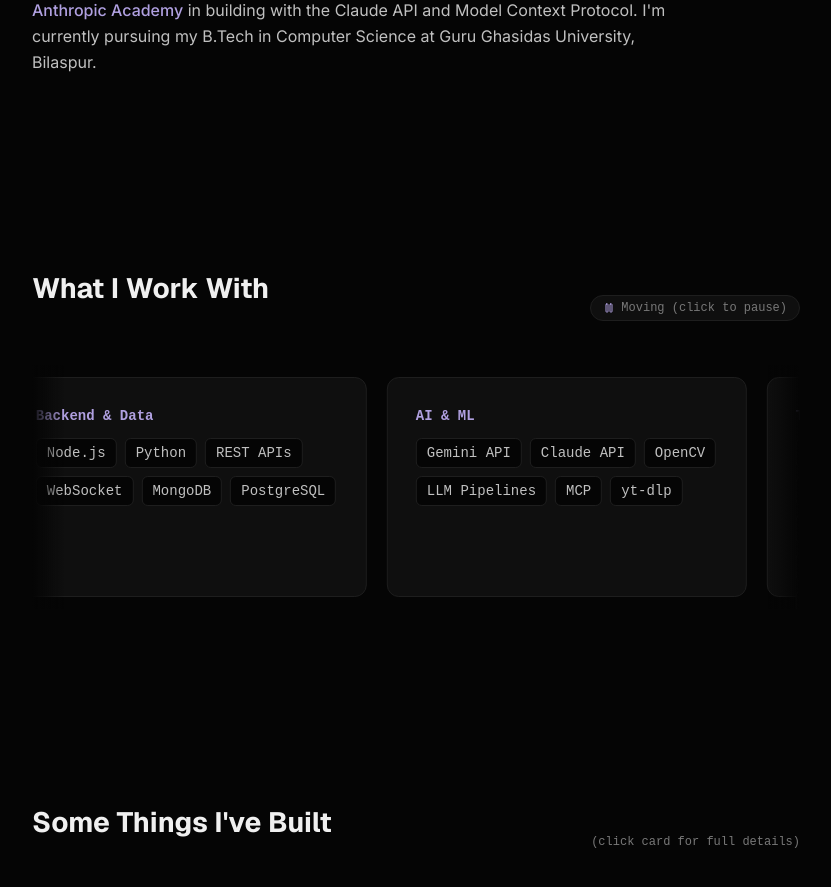
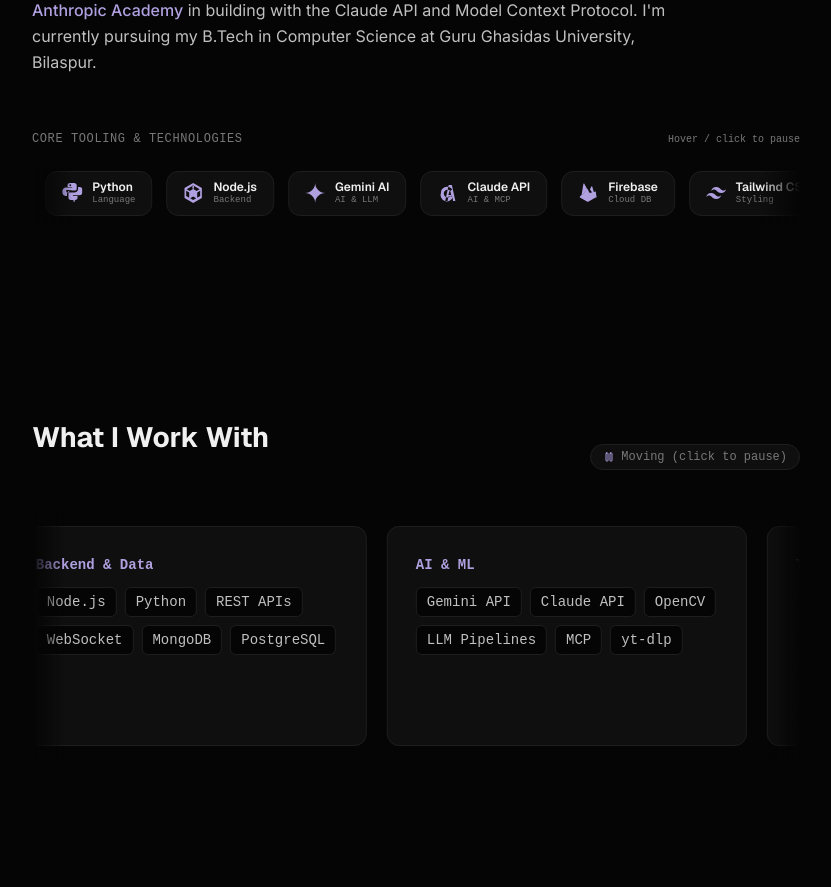
Before and after one commit to raidipanshu25-ops/portfolio, a Next.js app: page / in a window 1280 px wide. Shown: the part 1340-2227 px from the top of the page, without its empty margins (176-1007 px from the left). Built offline with nearby package versions, Linux system fonts and the light colour scheme.

Commit message:
feat: add dynamic tools & tech logo animated marquee to About section

```diff
--- a/src/components/sections/About.tsx
+++ b/src/components/sections/About.tsx
@@ -1,5 +1,6 @@
 "use client";
 
+import { useState } from "react";
 import { motion, type Variants } from "framer-motion";
 
 const container: Variants = {
@@ -15,7 +16,129 @@
   show: { opacity: 1, y: 0, transition: { duration: 0.5 } },
 };
 
+interface ToolLogo {
+  name: string;
+  category: string;
+  svg: React.ReactNode;
+}
+
+const tools: ToolLogo[] = [
+  {
+    name: "Next.js",
+    category: "Framework",
+    svg: (
+      <svg className="w-5 h-5" viewBox="0 0 24 24" fill="currentColor">
+        <path d="M12 0C5.37 0 0 5.37 0 12s5.37 12 12 12 12-5.37 12-12S18.63 0 12 0zm5.88 18.06l-5.64-7.38v7.38H10.4V7.47h1.84l5.48 7.23V7.47h1.84v10.59h-1.68zM7.72 7.47v10.59H5.88V7.47h1.84z"/>
+      </svg>
+    ),
+  },
+  {
+    name: "React",
+    category: "Library",
+    svg: (
+      <svg className="w-5 h-5" viewBox="0 0 24 24" fill="currentColor">
+        <path d="M12 9.5a2.5 2.5 0 100 5 2.5 2.5 0 000-5zm0-7.5c-4.97 0-9 1.79-9 4s4.03 4 9 4 9-1.79 9-4-4.03-4-9-4zm0 6c-3.86 0-7-1.12-7-2.5S8.14 3 12 3s7 1.12 7 2.5-3.14 2.5-7 2.5zm6.5 1.5c-2.48-4.3-6.5-6.62-8.98-5.18s-2.48 6.08 0 10.38 6.5 6.62 8.98 5.18 2.48-6.08 0-10.38zm-1.5 8.66c-1.93 1.12-4.8-.45-6.42-3.25s-1.35-5.83.58-6.95 4.8.45 6.42 3.25 1.35 5.83-.58 6.95zM5.5 9.5c-2.48 1.44-2.48 6.08 0 10.38s6.5 6.62 8.98 5.18 2.48-6.08 0-10.38-6.5-6.62-8.98-5.18zm7.48 13.84c-1.93 1.12-4.8-.45-6.42-3.25s-1.35-5.83.58-6.95 4.8.45 6.42 3.25 1.35 5.83-.58 6.95z"/>
+      </svg>
+    ),
+  },
+  {
+    name: "TypeScript",
+    category: "Language",
+    svg: (
+      <svg className="w-5 h-5" viewBox="0 0 24 24" fill="currentColor">
+        <path d="M1.5 0h21A1.5 1.5 0 0124 1.5v21a1.5 1.5 0 01-1.5 1.5h-21A1.5 1.5 0 010 22.5v-21A1.5 1.5 0 011.5 0zm10.1 14.8h-2.3v-5H6.9V8h4.7v6.8zm7.4-1.2c-.3.8-.9 1.3-1.6 1.3-.8 0-1.4-.4-1.6-1.1-.1-.3-.1-.5-.1-.8h-2.1c0 .8.3 1.6.8 2.2.6.7 1.6 1.1 2.8 1.1 1.4 0 2.4-.4 3.1-1.2.7-.8 1-1.8 1-2.9 0-.8-.2-1.5-.7-2-.5-.5-1.2-.9-2.2-1.2-.7-.2-1.2-.4-1.4-.6-.2-.2-.3-.4-.3-.7 0-.3.1-.6.4-.8.3-.2.7-.3 1.2-.3.6 0 1 .1 1.3.4.3.3.5.7.5 1.2h2.1c0-.9-.4-1.7-1-2.2-.6-.6-1.5-.9-2.7-.9-1.2 0-2.2.3-2.9 1-.7.7-1 1.5-1 2.5 0 .8.2 1.4.7 1.9.5.5 1.3.9 2.4 1.2.7.2 1.2.4 1.5.6.3.2.4.5.4.9 0 .4-.1.7-.4.9z"/>
+      </svg>
+    ),
+  },
+  {
+    name: "Python",
+    category: "Language",
+    svg: (
+      <svg className="w-5 h-5" viewBox="0 0 24 24" fill="currentColor">
+        <path d="M11.91 0c-3.13 0-5.46.28-5.46 2.37v2.33h5.54v.78H4.27C2.08 5.48 0 7.37 0 10.63c0 3.23 1.83 4.96 4.19 4.96h1.56v-2.22c0-2.48 2.1-4.52 4.67-4.52h5.45c.84 0 1.52-.69 1.52-1.53V2.37C17.39.28 15.04 0 11.91 0zm-2.2 1.54a1.05 1.05 0 110 2.1 1.05 1.05 0 010-2.1zm2.38 6.94c-2.48 0-4.59 2.04-4.59 4.52v4.95c0 2.09 2.33 2.37 5.46 2.37 3.13 0 5.46-.28 5.46-2.37v-2.33h-5.54v-.78h7.72c2.19 0 4.27-1.89 4.27-5.15 0-3.23-1.83-4.96-4.19-4.96h-1.56v2.22c0 2.48-2.1 4.52-4.67 4.52H6.42a1.52 1.52 0 01-1.52-1.53V8.48h6.19zm2.2 13.98a1.05 1.05 0 110-2.1 1.05 1.05 0 010 2.1z"/>
+      </svg>
+    ),
+  },
+  {
+    name: "Node.js",
+    category: "Backend",
+    svg: (
+      <svg className="w-5 h-5" viewBox="0 0 24 24" fill="currentColor">
+        <path d="M12 0L1.6 6v12L12 24l10.4-6V6L12 0zm-.9 2.5l8.7 5-3.6 2.1-5.1-2.9v-4.2zm1.8 0v4.2l-5.1 2.9-3.6-2.1 8.7-5zm-9.3 6.9l3.6 2.1v6.1l-3.6-2.1V9.4zm16.8 6.1l-3.6 2.1v-6.1l3.6-2.1v6.1zm-8.4 4.8l-3.6-2.1 3.6-2.1 3.6 2.1-3.6 2.1z"/>
+      </svg>
+    ),
+  },
+  {
+    name: "Gemini AI",
+    category: "AI & LLM",
+    svg: (
+      <svg className="w-5 h-5" viewBox="0 0 24 24" fill="currentColor">
+        <path d="M12 0C12 6.627 6.627 12 0 12c6.627 0 12 5.373 12 12 0-6.627 5.373-12 12-12-6.627 0-12-5.373-12-12z"/>
+      </svg>
+    ),
+  },
+  {
+    name: "Claude API",
+    category: "AI & MCP",
+    svg: (
+      <svg className="w-5 h-5" viewBox="0 0 24 24" fill="currentColor">
+        <path d="M13.8 2.5L9.6 21.5h2.8l1.1-5.4h4.9l.6 5.4h2.8L17.6 2.5h-3.8zm1.5 5.5l1.6 6.3h-3.5l1.9-6.3zM4.5 12a7.5 7.5 0 0113.5-4.5l-2 2A4.7 4.7 0 1016.7 15l2 2A7.5 7.5 0 014.5 12z"/>
+      </svg>
+    ),
+  },
+  {
+    name: "Firebase",
+    category: "Cloud DB",
+    svg: (
+      <svg className="w-5 h-5" viewBox="0 0 24 24" fill="currentColor">
+        <path d="M3.89 15.67L6.25.96a.58.58 0 011.08-.18l3.41 6.38-6.85 8.51zM14.07 7.7l1.77-3.41a.58.58 0 011.04.03l3.23 11.35-6.04-7.97zM2.87 17.06l1.24-1.55 6.94-8.62 2.66 4.97-10.84 5.2zM20.9 17.5l-8.9 4.98a1 1 0 01-.99 0L2.1 17.5a.65.65 0 01-.13-.93l1.8-2.24 17.26-4.22.99 6.46a.65.65 0 01-.12.93z"/>
+      </svg>
+    ),
+  },
+  {
+    name: "Tailwind CSS",
+    category: "Styling",
+    svg: (
+      <svg className="w-5 h-5" viewBox="0 0 24 24" fill="currentColor">
+        <path d="M12.001 4.8c-3.2 0-5.2 1.6-6 4.8 1.2-1.6 2.6-2.2 4.2-1.8.913.228 1.565.89 2.288 1.624C13.666 10.618 15.027 12 18.001 12c3.2 0 5.2-1.6 6-4.8-1.2 1.6-2.6 2.2-4.2 1.8-.913-.228-1.565-.89-2.288-1.624C16.337 6.182 14.976 4.8 12.001 4.8zm-6 7.2c-3.2 0-5.2 1.6-6 4.8 1.2-1.6 2.6-2.2 4.2-1.8.913.228 1.565.89 2.288 1.624 1.177 1.194 2.538 2.576 5.512 2.576 3.2 0 5.2-1.6 6-4.8-1.2 1.6-2.6 2.2-4.2 1.8-.913-.228-1.565-.89-2.288-1.624C10.337 13.382 8.976 12 6.001 12z"/>
+      </svg>
+    ),
+  },
+  {
+    name: "OpenCV",
+    category: "Computer Vision",
+    svg: (
+      <svg className="w-5 h-5" viewBox="0 0 24 24" fill="currentColor">
+        <path d="M12 2a6 6 0 00-5.2 9A6 6 0 001.6 17a6 6 0 0010.4 4 6 6 0 0010.4-4A6 6 0 0017.2 11 6 6 0 0012 2zm0 3a3 3 0 110 6 3 3 0 010-6zm-5.2 9a3 3 0 11-5.2 3 3 3 0 015.2-3zm10.4 0a3 3 0 115.2 3 3 3 0 01-5.2-3z"/>
+      </svg>
+    ),
+  },
+  {
+    name: "WebSocket",
+    category: "Real-time",
+    svg: (
+      <svg className="w-5 h-5" viewBox="0 0 24 24" fill="currentColor">
+        <path d="M12 2C6.48 2 2 6.48 2 12s4.48 10 10 10 10-4.48 10-10S17.52 2 12 2zm-1 14.5v-9l6 4.5-6 4.5z"/>
+      </svg>
+    ),
+  },
+  {
+    name: "Razorpay",
+    category: "Payments",
+    svg: (
+      <svg className="w-5 h-5" viewBox="0 0 24 24" fill="currentColor">
+        <path d="M22.436 0l-11.91 7.773-1.164 4.265 5.568-3.636-2.923 10.707 5.753-3.757L22.436 0zM1.564 24l5.632-20.627 5.733-3.743-4.516 16.536 3.036-1.983L9.62 24H1.564z"/>
+      </svg>
+    ),
+  },
+];
+
 export default function About() {
+  const [isPaused, setIsPaused] = useState(false);
+
+  // Duplicate the array for a seamless infinite loop
+  const duplicatedTools = [...tools, ...tools];
+
   return (
     <section
       id="about"
@@ -77,8 +200,71 @@
               University, Bilaspur.
             </motion.p>
           </div>
+
+          {/* Dynamic Tools & Tech Ribbon */}
+          <motion.div variants={item} className="mt-14 max-w-3xl">
+            <div className="flex items-center justify-between mb-4">
+              <p className="text-xs font-mono uppercase tracking-wider text-[var(--fg-muted)]">
+                Core Tooling & Technologies
+              </p>
+              <span className="text-[10px] font-mono text-[var(--fg-muted)]">
+                {isPaused ? "Paused" : "Hover / click to pause"}
+              </span>
+            </div>
+
+            <div
+              className="relative overflow-hidden py-2"
+              onMouseEnter={() => setIsPaused(true)}
+              onMouseLeave={() => setIsPaused(false)}
+              onClick={() => setIsPaused((prev) => !prev)}
+            >
+              {/* Fade masks */}
+              <div className="pointer-events-none absolute inset-y-0 left-0 w-10 bg-gradient-to-r from-[var(--bg)] to-transparent z-10" />
+              <div className="pointer-events-none absolute inset-y-0 right-0 w-10 bg-gradient-to-l from-[var(--bg)] to-transparent z-10" />
+
+              {/* Animated Marquee */}
+              <div
+                className="flex gap-3.5 w-max cursor-pointer select-none"
+                style={{
+                  animation: "about-tools-marquee 28s linear infinite",
+                  animationPlayState: isPaused ? "paused" : "running",
+                }}
+              >
+                {duplicatedTools.map((tool, idx) => (
+                  <div
+                    key={`${tool.name}-${idx}`}
+                    className="flex items-center gap-2.5 px-4 py-2 rounded-xl bg-[var(--bg-secondary)] border border-[var(--border)] hover:border-[var(--accent)] hover:text-[var(--accent)] transition-all duration-300 group"
+                  >
+                    <div className="text-[var(--accent)] group-hover:scale-110 transition-transform">
+                      {tool.svg}
+                    </div>
+                    <div className="flex flex-col">
+                      <span className="text-xs font-heading font-semibold text-[var(--fg)] group-hover:text-[var(--accent)] transition-colors leading-tight">
+                        {tool.name}
+                      </span>
+                      <span className="text-[9px] font-mono text-[var(--fg-muted)] leading-tight">
+                        {tool.category}
+                      </span>
+                    </div>
+                  </div>
+                ))}
+              </div>
+            </div>
+          </motion.div>
         </motion.div>
       </div>
+
+      {/* Marquee Animation Keyframe */}
+      <style jsx>{`
+        @keyframes about-tools-marquee {
+          0% {
+            transform: translateX(0);
+          }
+          100% {
+            transform: translateX(-50%);
+          }
+        }
+      `}</style>
     </section>
   );
 }
```
